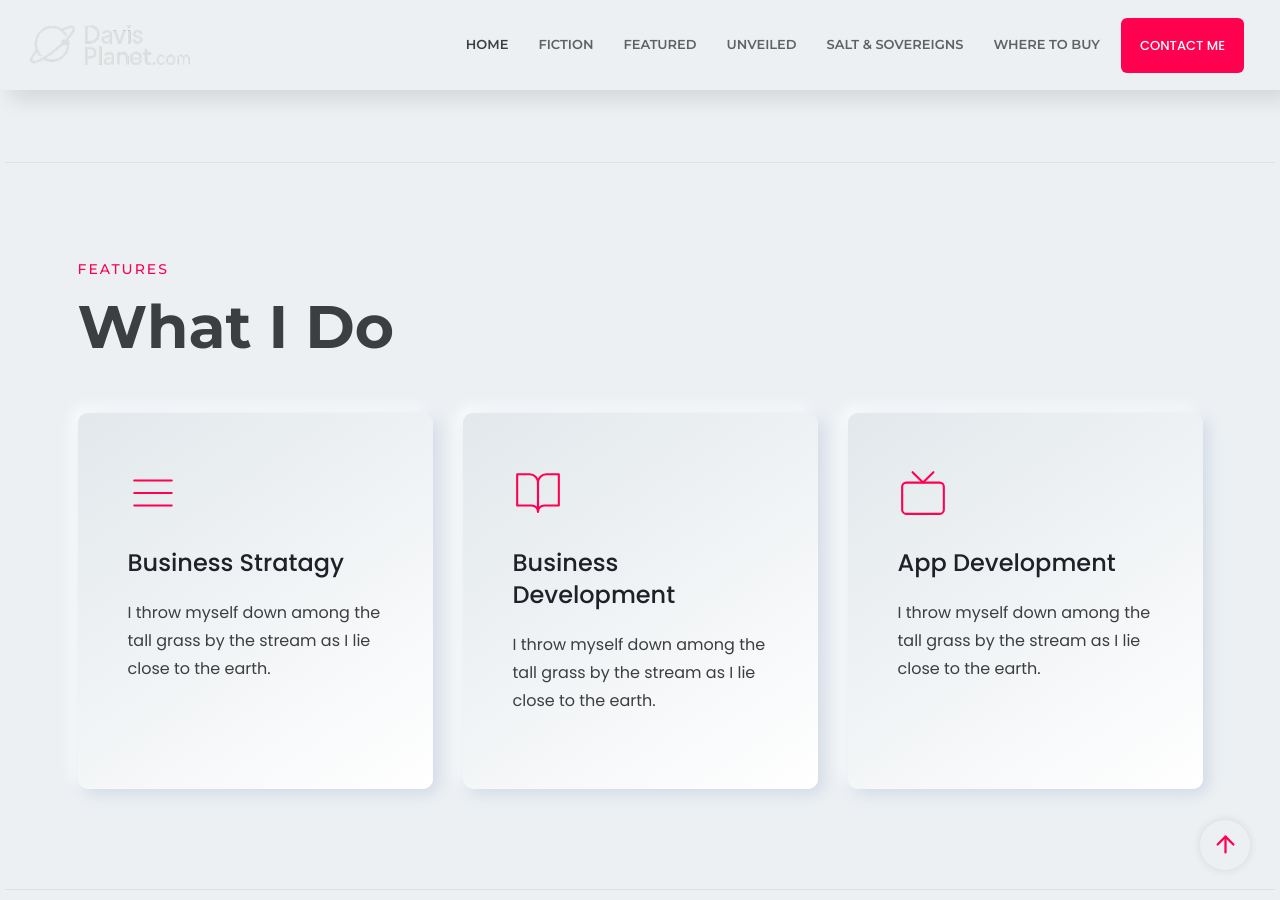
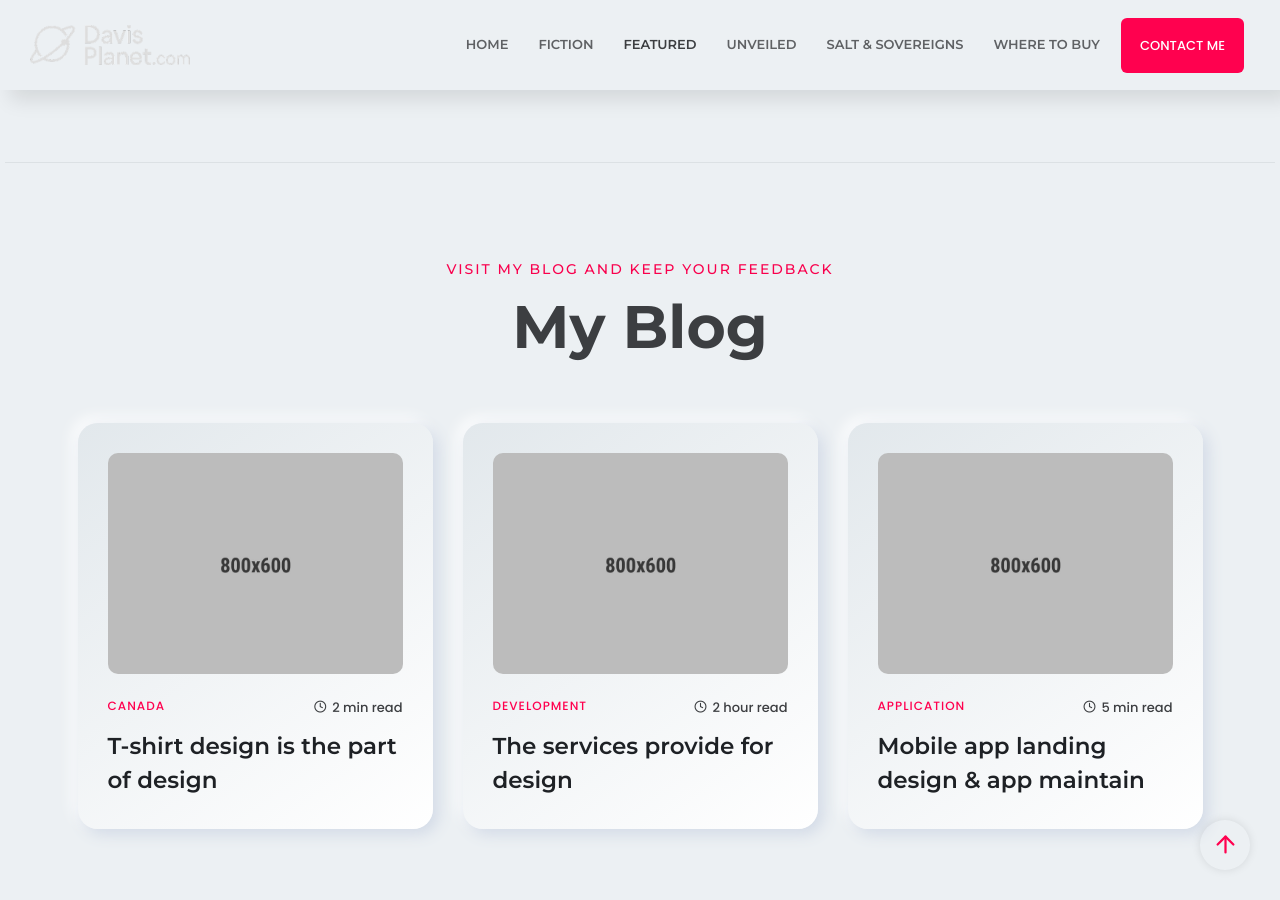
Before and after one commit to bobum/bobum.github.io, a Jekyll site: the page built from fiction/index.html, in a window 1280 px wide and 900 px high, scrolled down 1492 px. Built offline with Jekyll 4.4.1, drawn with Linux system fonts in a browser that asks for light colours; some web fonts are replaced; some of the changed text lies outside the part shown.

Commit message:
Update index.html

```diff
--- a/fiction/index.html
+++ b/fiction/index.html
@@ -44,8 +44,8 @@ layout: fiction_default
         </div>
         <!-- End Slider Area -->
 
-        <!-- Start about Area -->
-        <div id="about" class="rn-about-area rn-section-gap">
+        <!-- Start Featured Area -->
+        <div id="featured" class="rn-about-area rn-section-gap">
             <div class="container">
                 <div class="row">
                     <div class="col-lg-5">
@@ -79,86 +79,109 @@ layout: fiction_default
                 </div>
             </div>
         </div>
-        <!-- End about Area -->
+        <!-- End Featured Area -->
 
-        <!-- Start Service Area -->
-        <div id="service" class="rn-service-area rn-section-gap section-separator">
+        <!-- Start Unveiled Area -->
+        <div class="rn-blog-area rn-section-gap section-separator" id="blog">
             <div class="container">
                 <div class="row">
                     <div class="col-lg-12">
                         <div data-aos="fade-up" data-aos-duration="500" data-aos-delay="100" data-aos-once="true"
-                            class="section-title text-left">
-                            <span class="subtitle">Features</span>
-                            <h2 class="title">What I Do</h2>
+                            class="section-title text-center">
+                            <span class="subtitle">Visit my blog and keep your feedback</span>
+                            <h2 class="title">My Blog</h2>
                         </div>
                     </div>
                 </div>
-                <div class="row row--25 mt_md--10 mt_sm--10">
+                <div class="row row--25 mt--30 mt_md--10 mt_sm--10">
 
-                    <!-- Start Single Service -->
+                    <!-- Start Single blog -->
                     <div data-aos="fade-up" data-aos-duration="500" data-aos-delay="100" data-aos-once="true"
-                        class="col-lg-6 col-xl-4 col-md-6 col-sm-12 col-12 mt--50 mt_md--30 mt_sm--30">
-                        <div class="rn-service">
+                        class="col-lg-6 col-xl-4 mt--30 col-md-6 col-sm-12 col-12 mt--30">
+                        <div class="rn-blog" data-bs-toggle="modal" data-bs-target="#exampleModalCenters">
                             <div class="inner">
-                                <div class="icon">
-                                    <i data-feather="menu"></i>
+                                <div class="thumbnail">
+                                    <a href="javascript:void(0)">
+                                        <img src="/assets/images/blog/blog-01.jpg" alt="Personal Portfolio Images">
+                                    </a>
                                 </div>
                                 <div class="content">
-                                    <h4 class="title"><a href="#">Business Stratagy</a></h4>
-                                    <p class="description">I throw myself down among the tall grass by the stream as I
-                                        lie close to the earth.</p>
-                                    <a class="read-more-button" href="#"><i class="feather-arrow-right"></i></a>
+                                    <div class="category-info">
+                                        <div class="category-list">
+                                            <a href="javascript:void(0)">Canada</a>
+                                        </div>
+                                        <div class="meta">
+                                            <span><i class="feather-clock"></i> 2 min read</span>
+                                        </div>
+                                    </div>
+                                    <h4 class="title"><a href="javascript:void(0)">T-shirt design is the part of design
+                                            <i class="feather-arrow-up-right"></i></a></h4>
                                 </div>
                             </div>
-                            <a class="over-link" href="#"></a>
                         </div>
                     </div>
-                    <!-- End SIngle Service -->
-                    <!-- Start Single Service -->
-                    <div data-aos="fade-up" data-aos-duration="500" data-aos-delay="300" data-aos-once="true"
-                        class="col-lg-6 col-xl-4 col-md-6 col-sm-12 col-12 mt--50 mt_md--30 mt_sm--30">
-                        <div class="rn-service">
+                    <!-- End Single blog -->
+
+                    <!-- Start Single blog -->
+                    <div data-aos="fade-up" data-aos-duration="500" data-aos-delay="150" data-aos-once="true"
+                        class="col-lg-6 col-xl-4 mt--30 col-md-6 col-sm-12 col-12 mt--30">
+                        <div class="rn-blog" data-bs-toggle="modal" data-bs-target="#exampleModalCenters">
                             <div class="inner">
-                                <div class="icon">
-                                    <i data-feather="book-open"></i>
+                                <div class="thumbnail">
+                                    <a href="javascript:void(0)">
+                                        <img src="/assets/images/blog/blog-02.jpg" alt="Personal Portfolio Images">
+                                    </a>
                                 </div>
                                 <div class="content">
-                                    <h4 class="title"><a href="#">Business Development</a></h4>
-                                    <p class="description">I throw myself down among the tall grass by the stream as I
-                                        lie close to the earth.</p>
-                                    <a class="read-more-button" href="#"><i class="feather-arrow-right"></i></a>
+                                    <div class="category-info">
+                                        <div class="category-list">
+                                            <a href="javascript:void(0)">Development</a>
+                                        </div>
+                                        <div class="meta">
+                                            <span><i class="feather-clock"></i> 2 hour read</span>
+                                        </div>
+                                    </div>
+                                    <h4 class="title"><a href="javascript:void(0)">The services provide for design <i
+                                                class="feather-arrow-up-right"></i></a></h4>
                                 </div>
                             </div>
-                            <a class="over-link" href="#"></a>
                         </div>
                     </div>
-                    <!-- End SIngle Service -->
-                    <!-- Start Single Service -->
-                    <div data-aos="fade-up" data-aos-duration="500" data-aos-delay="500" data-aos-once="true"
-                        class="col-lg-6 col-xl-4 col-md-6 col-sm-12 col-12 mt--50 mt_md--30 mt_sm--30">
-                        <div class="rn-service">
+                    <!-- End Single blog -->
+
+                    <!-- Start Single blog -->
+                    <div data-aos="fade-up" data-aos-duration="500" data-aos-delay="200" data-aos-once="true"
+                        class="col-lg-6 col-xl-4 mt--30 col-md-6 col-sm-12 col-12 mt--30">
+                        <div class="rn-blog" data-bs-toggle="modal" data-bs-target="#exampleModalCenters">
                             <div class="inner">
-                                <div class="icon">
-                                    <i data-feather="tv"></i>
+                                <div class="thumbnail">
+                                    <a href="javascript:void(0)">
+                                        <img src="/assets/images/blog/blog-03.jpg" alt="Personal Portfolio Images">
+                                    </a>
                                 </div>
                                 <div class="content">
-                                    <h4 class="title"><a href="#">App Development</a></h4>
-                                    <p class="description">I throw myself down among the tall grass by the stream as I
-                                        lie close to the earth.</p>
-                                    <a class="read-more-button" href="#"><i class="feather-arrow-right"></i></a>
+                                    <div class="category-info">
+                                        <div class="category-list">
+                                            <a href="javascript:void(0)">Application</a>
+                                        </div>
+                                        <div class="meta">
+                                            <span><i class="feather-clock"></i> 5 min read</span>
+                                        </div>
+                                    </div>
+                                    <h4 class="title"><a href="javascript:void(0)">Mobile app landing design & app
+                                            maintain<i class="feather-arrow-up-right"></i></a></h4>
                                 </div>
                             </div>
-                            <a class="over-link" href="#"></a>
                         </div>
                     </div>
-                    <!-- End SIngle Service -->
+                    <!-- End Single blog -->
 
                 </div>
             </div>
         </div>
-        <!-- End Service Area  -->
+        <!-- ENd Unveiled Area -->
 
-        <!-- Start portfolio Area -->
+        <!-- Start Salt & Sovereigns Area -->
         <div id="portfolio" class="rn-project-area portfolio-style-two rn-section-gap section-separator">
             <div class="container">
                 <div class="row">
@@ -346,11 +369,11 @@ layout: fiction_default
                 </div>
             </div>
         </div>
-        <!-- End portfolio Area -->
+        <!-- End Salt & Sovereigns Area -->
 
 
 
-        <!-- Start Pricing area -->
+        <!-- Start Where to Buy area -->
         <div id="pricing" class="rn-pricing-area pricing-style-2 rn-section-gap section-separator">
             <div class="container">
                 <div class="row">
@@ -446,107 +469,7 @@ layout: fiction_default
                 </div>
             </div>
         </div>
-        <!-- End Pricing Area -->
-
-        <!-- Start News Area -->
-        <div class="rn-blog-area rn-section-gap section-separator" id="blog">
-            <div class="container">
-                <div class="row">
-                    <div class="col-lg-12">
-                        <div data-aos="fade-up" data-aos-duration="500" data-aos-delay="100" data-aos-once="true"
-                            class="section-title text-center">
-                            <span class="subtitle">Visit my blog and keep your feedback</span>
-                            <h2 class="title">My Blog</h2>
-                        </div>
-                    </div>
-                </div>
-                <div class="row row--25 mt--30 mt_md--10 mt_sm--10">
-
-                    <!-- Start Single blog -->
-                    <div data-aos="fade-up" data-aos-duration="500" data-aos-delay="100" data-aos-once="true"
-                        class="col-lg-6 col-xl-4 mt--30 col-md-6 col-sm-12 col-12 mt--30">
-                        <div class="rn-blog" data-bs-toggle="modal" data-bs-target="#exampleModalCenters">
-                            <div class="inner">
-                                <div class="thumbnail">
-                                    <a href="javascript:void(0)">
-                                        <img src="/assets/images/blog/blog-01.jpg" alt="Personal Portfolio Images">
-                                    </a>
-                                </div>
-                                <div class="content">
-                                    <div class="category-info">
-                                        <div class="category-list">
-                                            <a href="javascript:void(0)">Canada</a>
-                                        </div>
-                                        <div class="meta">
-                                            <span><i class="feather-clock"></i> 2 min read</span>
-                                        </div>
-                                    </div>
-                                    <h4 class="title"><a href="javascript:void(0)">T-shirt design is the part of design
-                                            <i class="feather-arrow-up-right"></i></a></h4>
-                                </div>
-                            </div>
-                        </div>
-                    </div>
-                    <!-- End Single blog -->
-
-                    <!-- Start Single blog -->
-                    <div data-aos="fade-up" data-aos-duration="500" data-aos-delay="150" data-aos-once="true"
-                        class="col-lg-6 col-xl-4 mt--30 col-md-6 col-sm-12 col-12 mt--30">
-                        <div class="rn-blog" data-bs-toggle="modal" data-bs-target="#exampleModalCenters">
-                            <div class="inner">
-                                <div class="thumbnail">
-                                    <a href="javascript:void(0)">
-                                        <img src="/assets/images/blog/blog-02.jpg" alt="Personal Portfolio Images">
-                                    </a>
-                                </div>
-                                <div class="content">
-                                    <div class="category-info">
-                                        <div class="category-list">
-                                            <a href="javascript:void(0)">Development</a>
-                                        </div>
-                                        <div class="meta">
-                                            <span><i class="feather-clock"></i> 2 hour read</span>
-                                        </div>
-                                    </div>
-                                    <h4 class="title"><a href="javascript:void(0)">The services provide for design <i
-                                                class="feather-arrow-up-right"></i></a></h4>
-                                </div>
-                            </div>
-                        </div>
-                    </div>
-                    <!-- End Single blog -->
-
-                    <!-- Start Single blog -->
-                    <div data-aos="fade-up" data-aos-duration="500" data-aos-delay="200" data-aos-once="true"
-                        class="col-lg-6 col-xl-4 mt--30 col-md-6 col-sm-12 col-12 mt--30">
-                        <div class="rn-blog" data-bs-toggle="modal" data-bs-target="#exampleModalCenters">
-                            <div class="inner">
-                                <div class="thumbnail">
-                                    <a href="javascript:void(0)">
-                                        <img src="/assets/images/blog/blog-03.jpg" alt="Personal Portfolio Images">
-                                    </a>
-                                </div>
-                                <div class="content">
-                                    <div class="category-info">
-                                        <div class="category-list">
-                                            <a href="javascript:void(0)">Application</a>
-                                        </div>
-                                        <div class="meta">
-                                            <span><i class="feather-clock"></i> 5 min read</span>
-                                        </div>
-                                    </div>
-                                    <h4 class="title"><a href="javascript:void(0)">Mobile app landing design & app
-                                            maintain<i class="feather-arrow-up-right"></i></a></h4>
-                                </div>
-                            </div>
-                        </div>
-                    </div>
-                    <!-- End Single blog -->
-
-                </div>
-            </div>
-        </div>
-        <!-- ENd Mews Area -->
+        <!-- End Where to Buy Area -->
 
         <!-- Modal Blog Body area Start -->
         <div class="modal fade" id="exampleModalCenters" tabindex="-1" role="dialog" aria-hidden="true">
```
